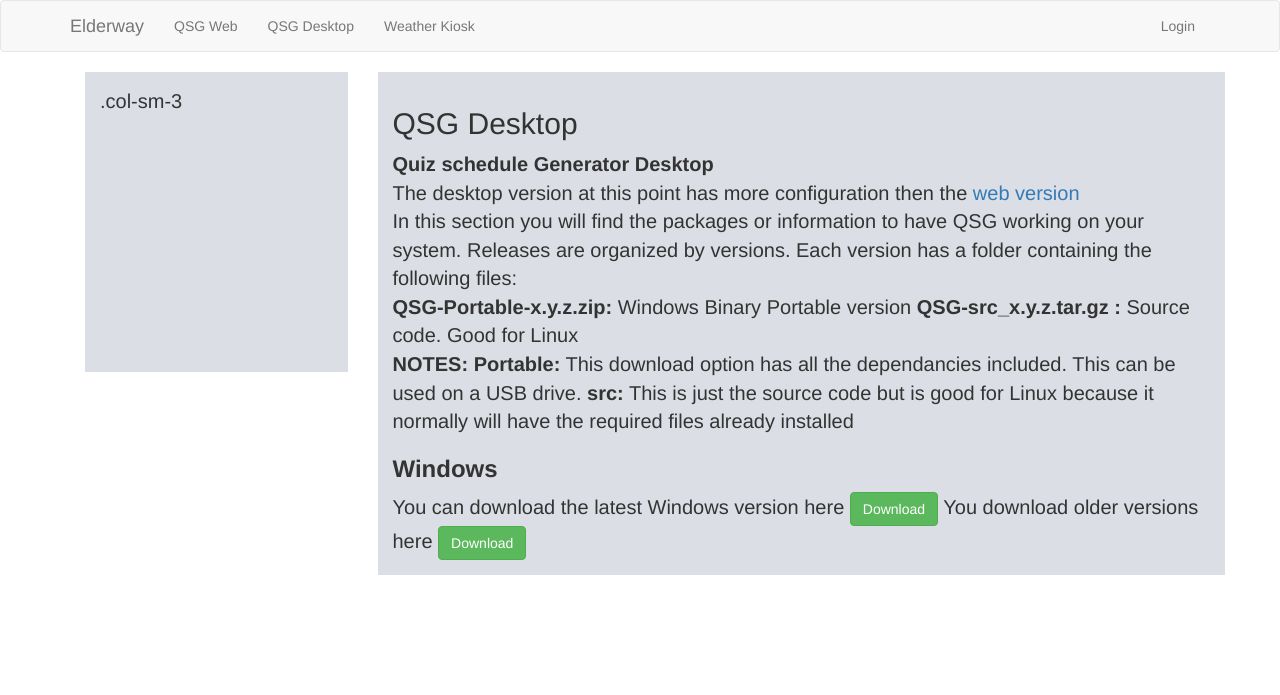
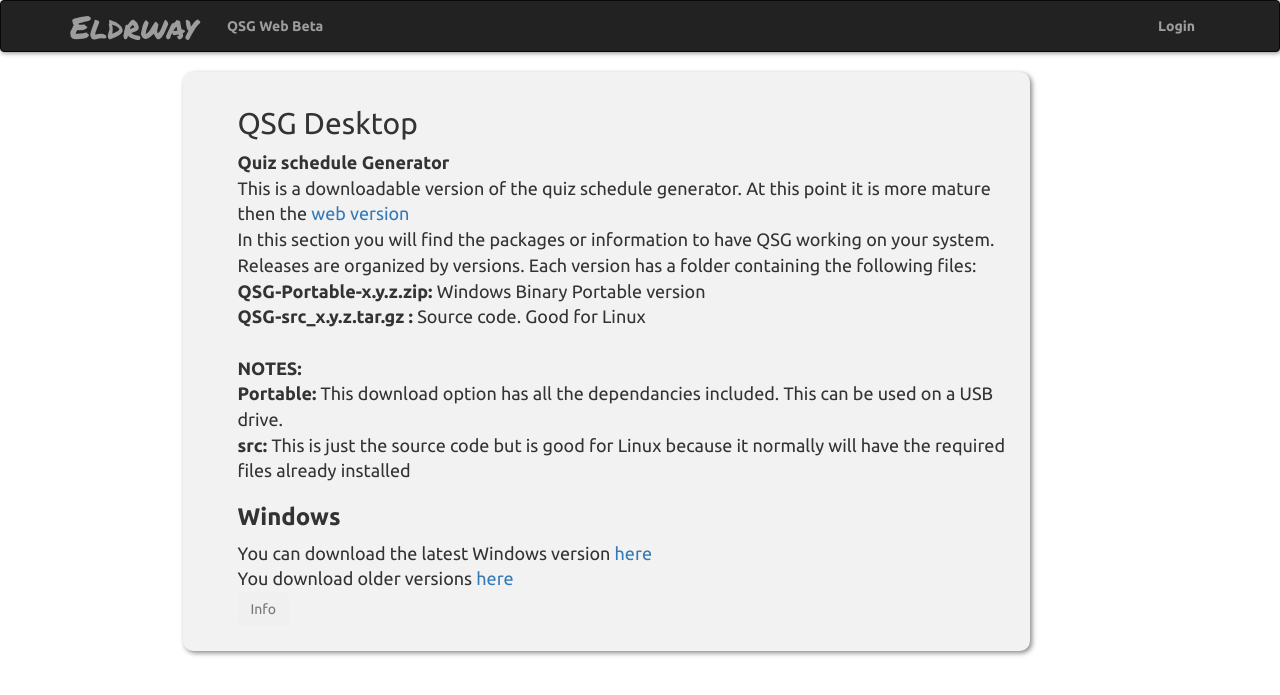
Before and after one commit to outlaws42/elderway, a Flask app: page /qsg_desktop in a window 1280 px wide. Shown: the top 695 px of the page. Run offline with Flask 2, Linux system fonts and the light colour scheme; some libraries are stand-ins or nearby versions.

Commit message:
update look

```diff
--- a/app/static/css/main.css
+++ b/app/static/css/main.css
@@ -1,15 +1,45 @@
-p{
-        padding: 50px;
-        font-size: 32px;
-        font-weight: bold;
-        text-align: center;
-        background: #dbdfe5;
+@import url('https://fonts.googleapis.com/css?family=Ubuntu|Ubuntu:700|Permanent+Marker');
+
+ul {
+      list-style-type: none;
     }
 
-.demo-content{
+.main-content{
         padding: 15px ;
-        font-size: 20px;
-        min-height: 300px;
-        background: #dbdfe5;
-        margin-bottom: 10px;
+        font-size: 18px;
+        min-height: 550px;
+        background: #f2f2f2;
+        margin-bottom: 15px;
+        border-radius: 10px;
+        font-family: 'Ubuntu', serif;
+        box-shadow: 2px 2px 5px #888888;
       }
+.index-content{
+              padding: 15px ;
+              font-size: 25px;
+              min-height: 550px;
+              background: #f2f2f2;
+              margin-bottom: 15px;
+              border-radius: 10px;
+              font-family: 'Ubuntu', serif;
+              box-shadow: 2px 2px 5px #888888;
+}
+
+.ufont{
+              font-family: 'Ubuntu',serif;
+              font-weight: 700;
+              }
+.logo-font{
+              font-family: 'Permanent Marker',serif;
+              font-size: 32px;
+              }
+.plus-font{
+        font-size: 19px;
+        padding: 3px;
+        font-family: 'Ubuntu', serif;
+        font-weight: 700;
+
+      }
+.navbar-inverse{
+                box-shadow: 1px 1px 5px #888888;
+}
--- a/app/templates/base.html
+++ b/app/templates/base.html
@@ -11,7 +11,7 @@
 
 
 {% block navbar %}
-    <nav class="navbar navbar-default">
+      <nav class="navbar navbar-inverse">
         <div class="container">
             <div class="navbar-header">
                 <button type="button" class="navbar-toggle collapsed" data-toggle="collapse" data-target="#bs-example-navbar-collapse-1" aria-expanded="false">
@@ -20,15 +20,13 @@
                     <span class="icon-bar"></span>
                     <span class="icon-bar"></span>
                 </button>
-                <a class="navbar-brand" href="{{ url_for('main.index') }}">Elderway</a>
+                <a class="navbar-brand logo-font" href="{{ url_for('main.index') }}">Eldrway</a>
             </div>
             <div class="collapse navbar-collapse" id="bs-example-navbar-collapse-1">
-                <ul class="nav navbar-nav">
-                    <li><a href="{{ url_for('main.qsg') }}">QSG Web</a></li>
-                    <li><a href="{{ url_for('main.qsg_desktop') }}">QSG Desktop</a></li>
-                    <li><a href="{{ url_for('main.weather_kiosk') }}">Weather Kiosk</a></li>
+                <ul class="nav navbar-nav ufont">
+                    <li><a href="{{ url_for('main.qsg') }}">QSG Web Beta</a></li>
                 </ul>
-                <ul class="nav navbar-nav navbar-right">
+                <ul class="nav navbar-nav navbar-right ufont">
                     {% if current_user.is_anonymous %}
                     <li><a href="{{ url_for('auth.login') }}">Login</a></li>
                     {% else %}
--- a/app/templates/qsg_add_team.html
+++ b/app/templates/qsg_add_team.html
@@ -2,6 +2,10 @@
 {% import 'bootstrap/wtf.html' as wtf %}
 
 {% block app_content %}
+<div class="col-sm-3">
+</div>
+<div class="col-sm-5">
+    <div class="main-content">
     <h3>{{type}}</h3>
     <div>
       <b>Team:</b> Name of your team(Max 75 characters)<br />
@@ -14,3 +18,5 @@
     <br>
     {% endif %}
   {% endblock %}
+</div>
+</div>
--- a/app/templates/qsg_desktop.html
+++ b/app/templates/qsg_desktop.html
@@ -2,40 +2,48 @@
 {% block app_content %}
 <div class="container">
   <div class="row">
-    <div class="col-sm-3">
-                <div class="demo-content">.col-sm-3</div>
+    <div class="col-sm-1">
+
     </div>
 
     <div class="col-sm-9">
-                <div class="demo-content bg-alt">
+                <div class="main-content">
+                  <ul>
+
+
                   <h2>{{type}}</h2>
-                  <b>Quiz schedule Generator Desktop</b><br />
-                  The desktop version at this point has more configuration then the
-                  <a href="{{ url_for('main.qsg') }}">web version</a> <br />
+                  <li><b>Quiz schedule Generator</b><br /></li>
+                  <li>This is a downloadable version of the quiz schedule generator. At this point
+                  it is more mature then the
+                  <a href="{{ url_for('main.qsg') }}">web version</a></li>
+                  <li>
+
+                  </li>
 
 
                   In this section you will find the packages or information to have QSG working on your system.
                   Releases are organized by versions. Each version has a folder containing the following files:<br />
 
 
-                  <b>QSG-Portable-x.y.z.zip:</b> Windows Binary Portable version
-                  <b>QSG-src_x.y.z.tar.gz :</b> Source code. Good for Linux<br />
+                  <li><b>QSG-Portable-x.y.z.zip:</b> Windows Binary Portable version</li>
+                  <li><b>QSG-src_x.y.z.tar.gz :</b> Source code. Good for Linux</li><br
 
 
-                  <b>NOTES:</b></li>
-                  <b>Portable:</b> This download option has all the dependancies included.  This can be used on a USB drive.
-                  <b>src:</b> This is just the source code but is good for Linux because it normally will have the required files already installed
-                  <br />
-                  <h3><b>Windows</b></h3>
+                  <li><b>NOTES:</b></li>
+                  <li><b>Portable:</b> This download option has all the dependancies included.  This can be used on a USB drive.</li>
+                  <li><b>src:</b> This is just the source code but is good for Linux because it normally will have the required files already installed</li>
+                  <li><h3><b>Windows</b></h3></li>
 
-                  You can download the latest Windows version here
-                  <a class="btn btn-success" href="https://sourceforge.net/projects/quiz-schedule-generator/files/latest/download?source=directory">
-                    Download
-                  </a>
-                  You download older versions here
-                  <a class="btn btn-success" href="https://sourceforge.net/projects/quiz-schedule-generator/files/1.0/">
-                    Download
-                  </a>
+                <li>You can download the latest Windows version
+                  <a  href="https://sourceforge.net/projects/quiz-schedule-generator/files/latest/download?source=directory">
+                    here
+                  </a></li>
+                 <li>You download older versions
+                  <a  href="https://sourceforge.net/projects/quiz-schedule-generator/files/1.0/">
+                    here
+                  </a></li>
+                  <button type="button" class="btn disabled">Info</button>
+                </ul>
                 </div>
     </div>
   </div>
```
Also changed, not shown: app/templates/index.html (+19 -5 lines), app/templates/qsg.html (+14 -5 lines).
